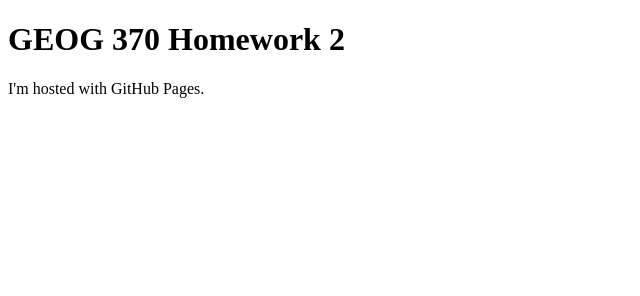
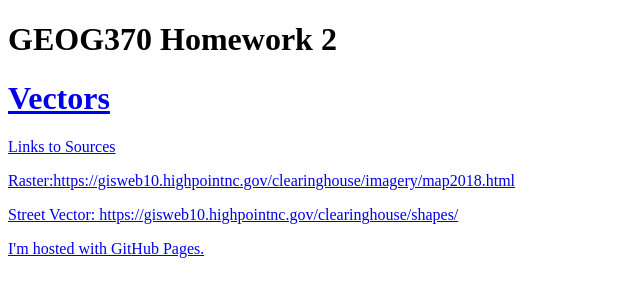
Before and after one commit to lnbui/lbui_geog370_HW2, a plain HTML site: page index.html in a window 1280 px wide. Shown: the whole page, without its empty margins (0-640 px from the left). Drawn offline with Linux system fonts and the light colour scheme.

Commit message:
Update index.html

```diff
--- a/index.html
+++ b/index.html
@@ -1,7 +1,13 @@
 <!DOCTYPE html>
 <html>
 <body>
-<h1>GEOG 370 Homework 2</h1>
+<h1>GEOG370 Homework 2</h1>
+<a href="HW_2_With_Legend.png">
+<h1>Vectors</h1>
+<a href="vectors"
+<h1>Links to Sources</h1>
+<p>Raster:https://gisweb10.highpointnc.gov/clearinghouse/imagery/map2018.html</p>
+<p>Street Vector: https://gisweb10.highpointnc.gov/clearinghouse/shapes/</p>
 <p>I'm hosted with GitHub Pages.</p>
 </body>
 </html>
```
